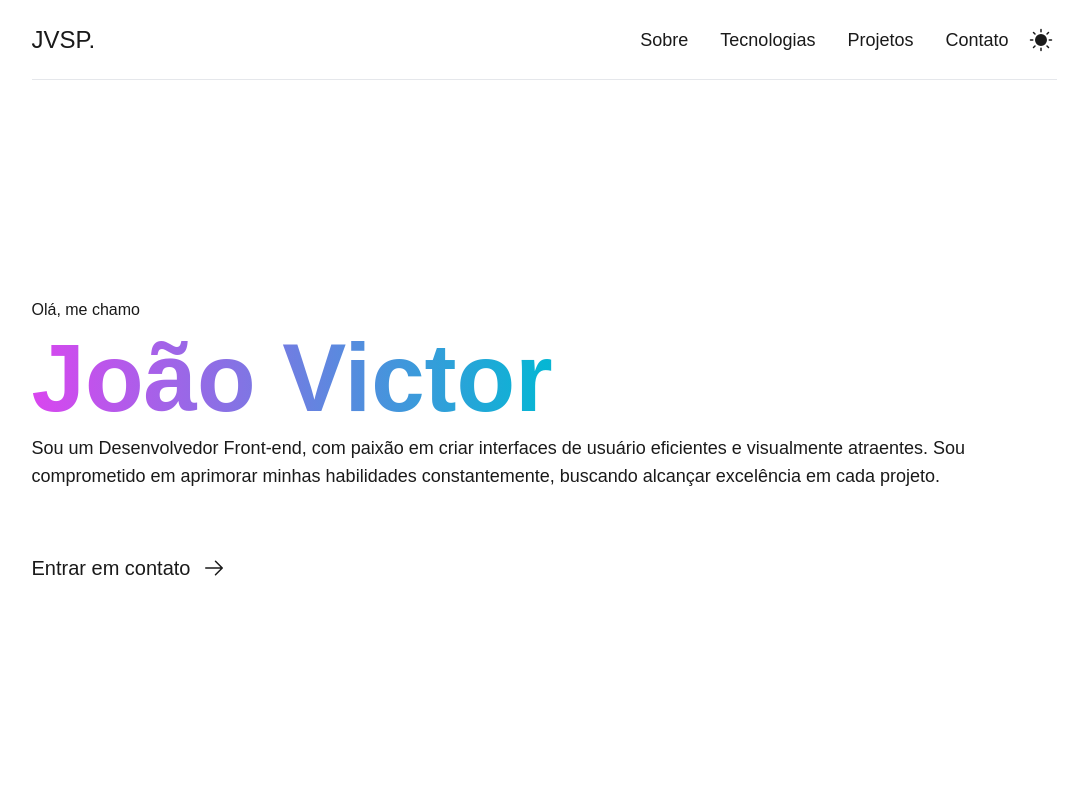
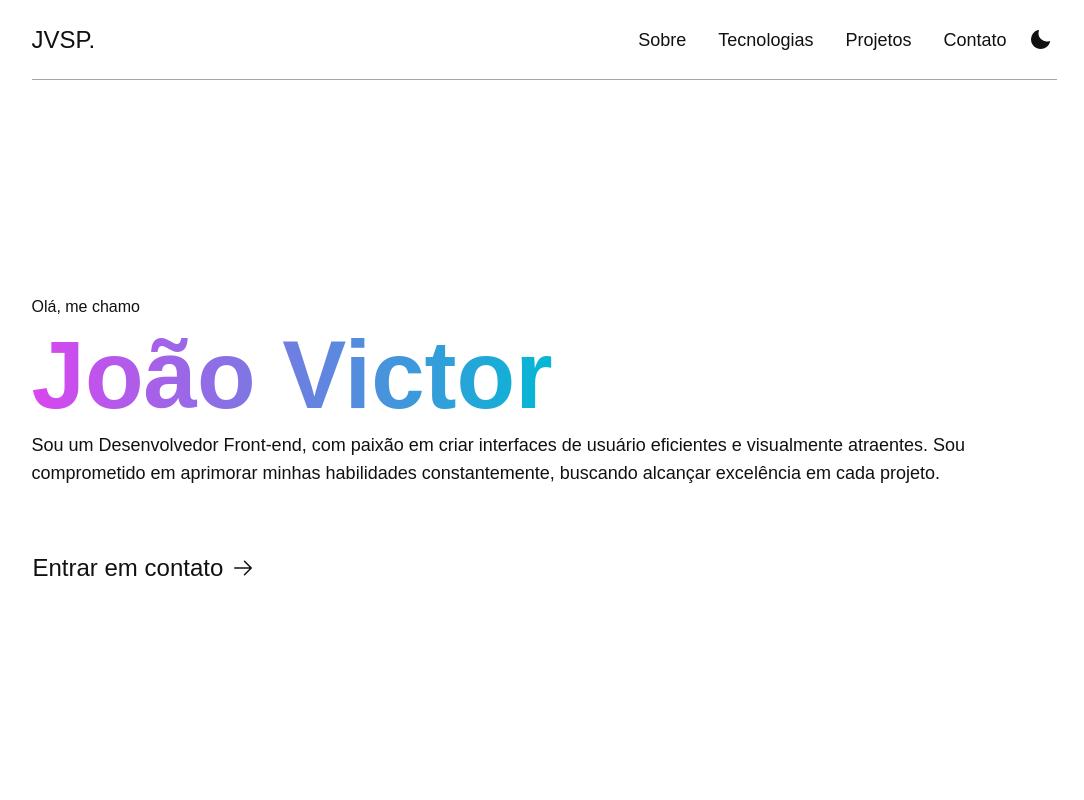
Before and after one commit to jvspepe/portfolio, a React (Vite) app: page / in a window 1280 px wide. Shown: the top 800 px of the page, without its empty margins (96-1180 px from the left). Built offline with nearby package versions, Linux system fonts and the light colour scheme.

Commit message:
Update project.

```diff
--- a/src/components/Badge.tsx
+++ b/src/components/Badge.tsx
@@ -13,7 +13,7 @@ function Badge<T extends ElementType = "span">({
   return (
     <Component
       {...props}
-      className="flex items-center justify-center rounded-full bg-sky-700 px-2 py-1 font-semibold text-white"
+      className="flex items-center justify-center rounded-full bg-sky-500 px-2 py-1 font-semibold text-white"
     >
       {props.children}
     </Component>
--- a/src/components/Button.tsx
+++ b/src/components/Button.tsx
@@ -2,10 +2,16 @@ import { ElementType } from "react";
 
 export type Props<T extends ElementType> = {
   component?: T;
+  disableBorder?: boolean;
+  disablePadding?: boolean;
+  fullWidth?: boolean;
 };
 
 function Button<T extends ElementType = "button">({
   component,
+  disableBorder = false,
+  disablePadding = false,
+  fullWidth = false,
   ...props
 }: Props<T> & Omit<React.ComponentPropsWithoutRef<T>, keyof Props<T>>) {
   const Component = component || "button";
@@ -13,7 +19,13 @@ function Button<T extends ElementType = "button">({
   return (
     <Component
       {...props}
-      className="flex w-fit items-center justify-center gap-2 rounded border border-neutral-300 bg-white px-4 py-2 hover:bg-neutral-100 active:bg-neutral-200"
+      className={`${
+        disableBorder
+          ? "border-transparent dark:border-transparent"
+          : "border-neutral-300 dark:border-neutral-700"
+      } ${disablePadding ? "p-0" : "px-4 py-2"} ${
+        fullWidth && "w-full"
+      } bg-primary dark:bg-secondary flex w-fit items-center justify-center gap-2 rounded border outline outline-2 outline-offset-0 outline-transparent transition-colors duration-300 hover:bg-neutral-100 focus:border-sky-500 focus:outline-sky-300 active:bg-neutral-200 dark:hover:bg-neutral-700 dark:focus:border-sky-500  dark:focus:outline-sky-700`}
     >
       {props.children}
     </Component>
--- a/src/components/DrawerNav.tsx
+++ b/src/components/DrawerNav.tsx
@@ -3,6 +3,7 @@ import { List, X } from "@phosphor-icons/react";
 import { TLink } from "../@types/link";
 import Drawer from "./Drawer";
 import IconButton from "./IconButton";
+import Button from "./Button";
 
 type Props = {
   links: TLink[];
@@ -38,7 +39,7 @@ function DrawerNav({ links }: Props) {
           </IconButton>
         }
       >
-        <div className="flex flex-col">
+        <div className="bg-primary dark:bg-secondary flex h-full flex-col">
           <div className="flex h-20 w-full items-center justify-end pr-6">
             <IconButton
               onClick={() => setIsOpen(!isOpen)}
@@ -54,16 +55,19 @@ function DrawerNav({ links }: Props) {
           <ul
             id="nav-list"
             aria-hidden={!isOpen}
-            className="bg-neutral-50 text-neutral-950"
+            className="flex flex-col gap-2"
           >
             {links.map((link) => (
-              <li key={link.path} className="flex w-full">
-                <a
+              <li key={link.path} className="flex w-full px-2">
+                <Button
+                  onClick={() => setIsOpen(false)}
+                  component="a"
                   href={link.path}
-                  className="w-full border-t border-neutral-200 p-4 transition-colors duration-200 hover:bg-neutral-200"
+                  disableBorder
+                  fullWidth
                 >
-                  {link.label}
-                </a>
+                  <span className="p-2 text-xl">{link.label}</span>
+                </Button>
               </li>
             ))}
           </ul>
--- a/src/components/Header.tsx
+++ b/src/components/Header.tsx
@@ -1,7 +1,6 @@
-import { Sun } from "@phosphor-icons/react";
 import { TLink } from "../@types/link";
 import DrawerNav from "./DrawerNav";
-import IconButton from "./IconButton";
+import ThemeToggle from "./ThemeToggle";
 
 type Props = {
   links: TLink[];
@@ -9,7 +8,7 @@ type Props = {
 
 function Header({ links }: Props) {
   return (
-    <header className="container sticky top-0 mx-auto flex h-20 items-center border-b bg-white px-6 sm:px-0">
+    <header className="dark:bg-secondary bg-primary container sticky top-0 mx-auto flex h-20 items-center border-b border-neutral-400 px-6 dark:border-neutral-700 sm:px-0">
       <nav className="flex w-full items-center justify-between">
         <h1 className="text-2xl">JVSP.</h1>
         <div className="flex items-center gap-4">
@@ -20,9 +19,7 @@ function Header({ links }: Props) {
               </li>
             ))}
           </ul>
-          <IconButton aria-label="Mudar tema" title="Mudar tema">
-            <Sun size={24} weight="fill" />
-          </IconButton>
+          <ThemeToggle />
           <DrawerNav links={links} />
         </div>
       </nav>
--- a/src/components/Hero.tsx
+++ b/src/components/Hero.tsx
@@ -1,4 +1,5 @@
 import { ArrowRight } from "@phosphor-icons/react";
+import Button from "./Button";
 
 function Hero() {
   return (
@@ -18,10 +19,10 @@ function Hero() {
           excelência em cada projeto.
         </p>
       </main>
-      <a href="#contact" className="flex items-center gap-3 text-xl font-light">
-        Entrar em contato
+      <Button component="a" href="#contact" disableBorder disablePadding>
+        <span className="text-2xl">Entrar em contato</span>
         <ArrowRight size={24} />
-      </a>
+      </Button>
     </div>
   );
 }
--- a/src/components/IconButton.tsx
+++ b/src/components/IconButton.tsx
@@ -13,7 +13,7 @@ function IconButton<T extends ElementType = "button">({
   return (
     <Component
       {...props}
-      className="flex items-center justify-center rounded p-1 transition-colors duration-300 hover:bg-neutral-200"
+      className="bg-primary dark:bg-secondary flex items-center justify-center rounded border border-transparent p-1 outline outline-2 outline-offset-0 outline-transparent transition-colors duration-300 hover:bg-neutral-200 focus:border-sky-500 focus:outline-sky-300 dark:hover:bg-neutral-700 dark:focus:border-sky-500 dark:focus:outline-sky-700"
     >
       {props.children}
     </Component>
--- a/src/components/Input.tsx
+++ b/src/components/Input.tsx
@@ -19,7 +19,7 @@ function Input<T extends ElementType = "input">({
       </label>
       <Component
         {...props}
-        className="w-full resize-none rounded border border-neutral-300 p-2"
+        className="w-full resize-none rounded border border-neutral-300 bg-neutral-100 p-2 outline outline-2 outline-offset-0 outline-transparent transition-colors duration-300 hover:border-neutral-400 focus:border-sky-500 focus:outline-sky-300 dark:border-neutral-700 dark:bg-neutral-900 dark:focus:border-sky-500 dark:focus:outline-sky-900"
       >
         {props.children}
       </Component>
--- /dev/null
+++ b/src/components/ThemeToggle.tsx
@@ -0,0 +1,45 @@
+import { useEffect, useState } from "react";
+import { Moon, Sun } from "@phosphor-icons/react";
+import IconButton from "./IconButton";
+
+const LOCAL_STORAGE_THEME_KEY = "jvsp.darkMode";
+
+function getStorageTheme() {
+  if (
+    localStorage.getItem(LOCAL_STORAGE_THEME_KEY) === "true" ||
+    (!localStorage.getItem(LOCAL_STORAGE_THEME_KEY) &&
+      window.matchMedia("(prefers-color-scheme: dark)").matches)
+  ) {
+    return true;
+  }
+  return false;
+}
+
+function ThemeToggle() {
+  const [darkMode, setDarkMode] = useState(getStorageTheme());
+
+  useEffect(() => {
+    if (darkMode === true) {
+      localStorage.setItem(LOCAL_STORAGE_THEME_KEY, "true");
+      return document.documentElement.classList.add("dark");
+    }
+    localStorage.setItem(LOCAL_STORAGE_THEME_KEY, "false");
+    return document.documentElement.classList.remove("dark");
+  }, [darkMode]);
+
+  return (
+    <IconButton
+      onClick={() => setDarkMode(!darkMode)}
+      aria-label="Mudar tema"
+      title="Mudar tema"
+    >
+      {darkMode ? (
+        <Sun size={24} weight="fill" />
+      ) : (
+        <Moon size={24} weight="fill" />
+      )}
+    </IconButton>
+  );
+}
+
+export default ThemeToggle;
--- a/src/index.css
+++ b/src/index.css
@@ -7,5 +7,5 @@ html {
 }
 
 body {
-  @apply font-inter font-light leading-normal text-dark-primary;
+  @apply bg-primary text-secondary dark:bg-secondary dark:text-primary font-inter font-light leading-normal;
 }
--- a/tailwind.config.js
+++ b/tailwind.config.js
@@ -1,9 +1,15 @@
 /** @type {import('tailwindcss').Config} */
 export default {
   content: ["./index.html", "./src/**/*.{js,ts,jsx,tsx}"],
+  darkMode: "class",
   theme: {
     extend: {
-      colors: { "dark-primary": "#1A1A1A", "dark-secondary": "#111111" },
+      colors: {
+        primary: "#FFFFFF",
+        secondary: "#111111",
+        coffee: "#735135",
+        feldgrau: "#435e5b",
+      },
       fontFamily: { inter: ["Inter Variable", "sans-serif"] },
       screens: {
         sm: "641px",
```
